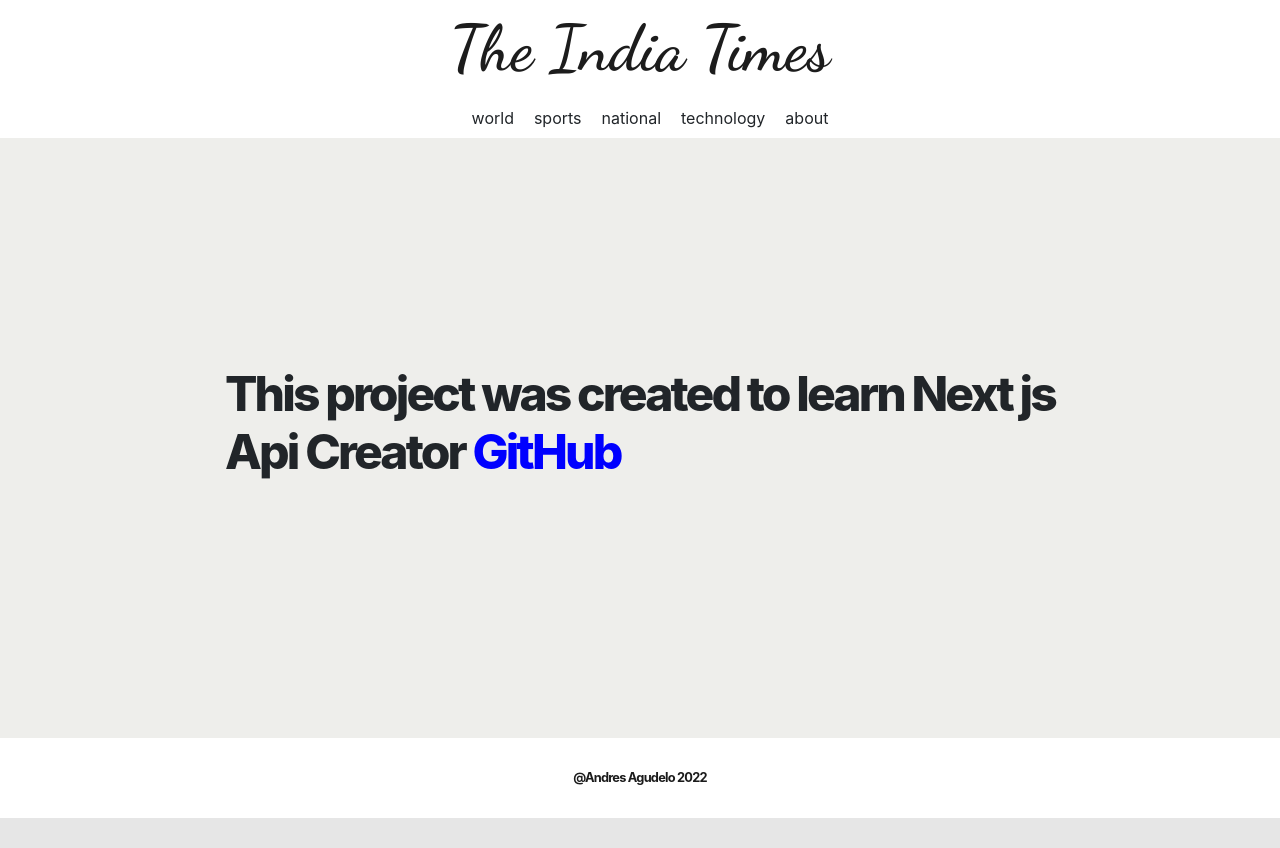
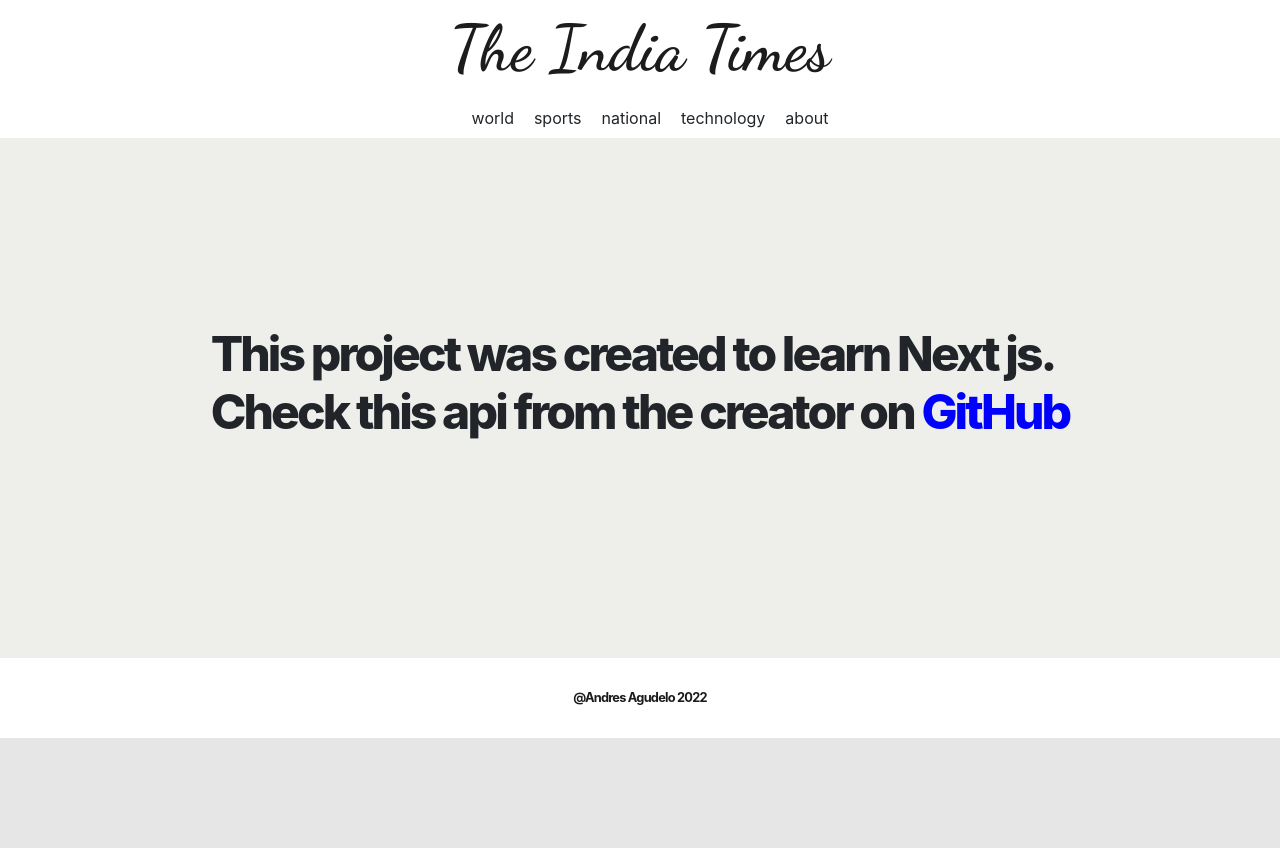
Before and after one commit to andresAgudelo0101/the-india-times, a Next.js app: page /about in a window 1280 px wide. After the commit the page ends 800 px from the top, so only its background shows below. Built offline with nearby package versions, Linux system fonts and the light colour scheme; a web font is replaced by a local one.

Commit message:
finalizamos este proyecto increible

```diff
--- a/components/Layout.js
+++ b/components/Layout.js
@@ -1,4 +1,3 @@
-
 import Footer from "./Footer";
 import NavbarComponent from "./NavbarComponent";
 
--- a/pages/about.js
+++ b/pages/about.js
@@ -12,9 +12,9 @@ function about() {
       </Head>
       <div className={styles.container}>
         <h1 className={styles.title}>
-          This project was created to learn Next js
+          This project was created to learn Next js.
           <br></br>
-          Api Creator{" "}
+          Check this api from the creator on {" "}
           <Link  href="https://github.com/cyberboysumanjay/Inshorts-News-API">
 
 
--- a/styles/About.module.css
+++ b/styles/About.module.css
@@ -1,5 +1,5 @@
 .container{
-    height: 75vh;
+    height: 65vh;
     background-color: #eeeeeb;
     display: flex;
     grid-template-columns: repeat(1,100%);
--- a/styles/globals.css
+++ b/styles/globals.css
@@ -11,7 +11,3 @@ a {
   color: inherit;
   text-decoration: none;
 }
-
-* {
-  box-sizing: border-box;
-}
```
